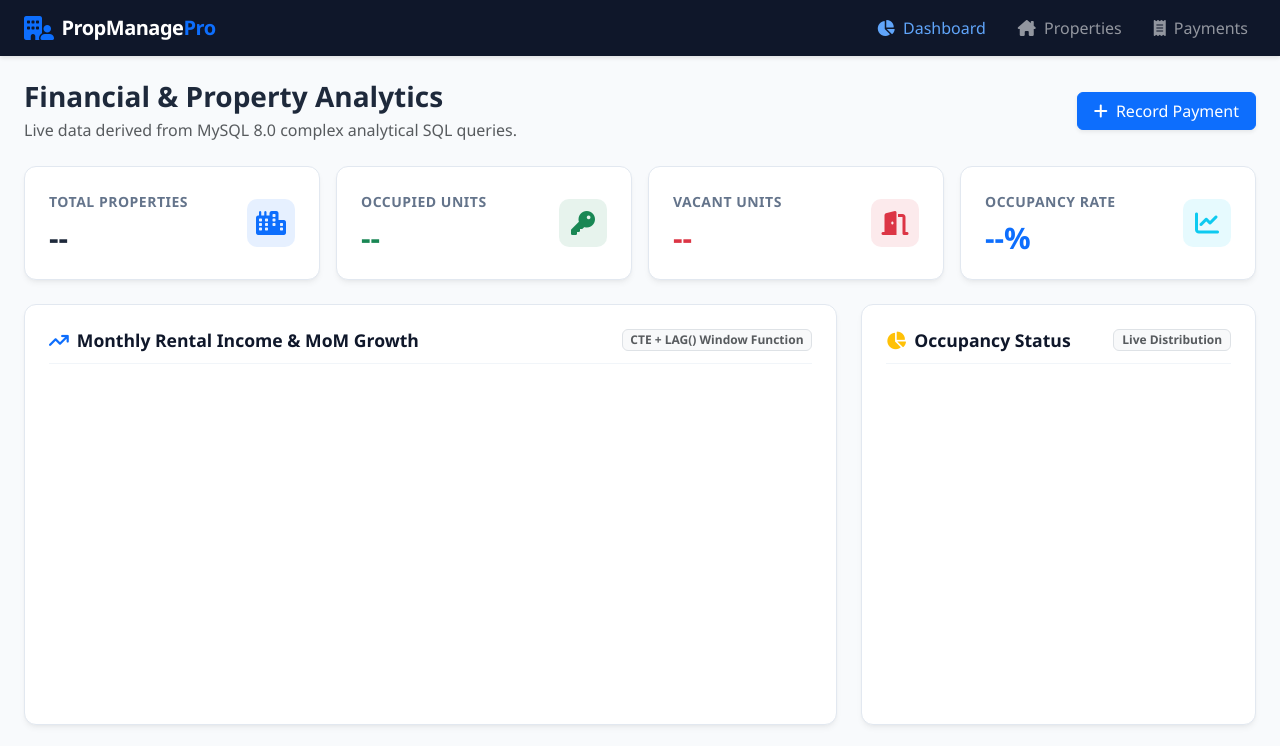
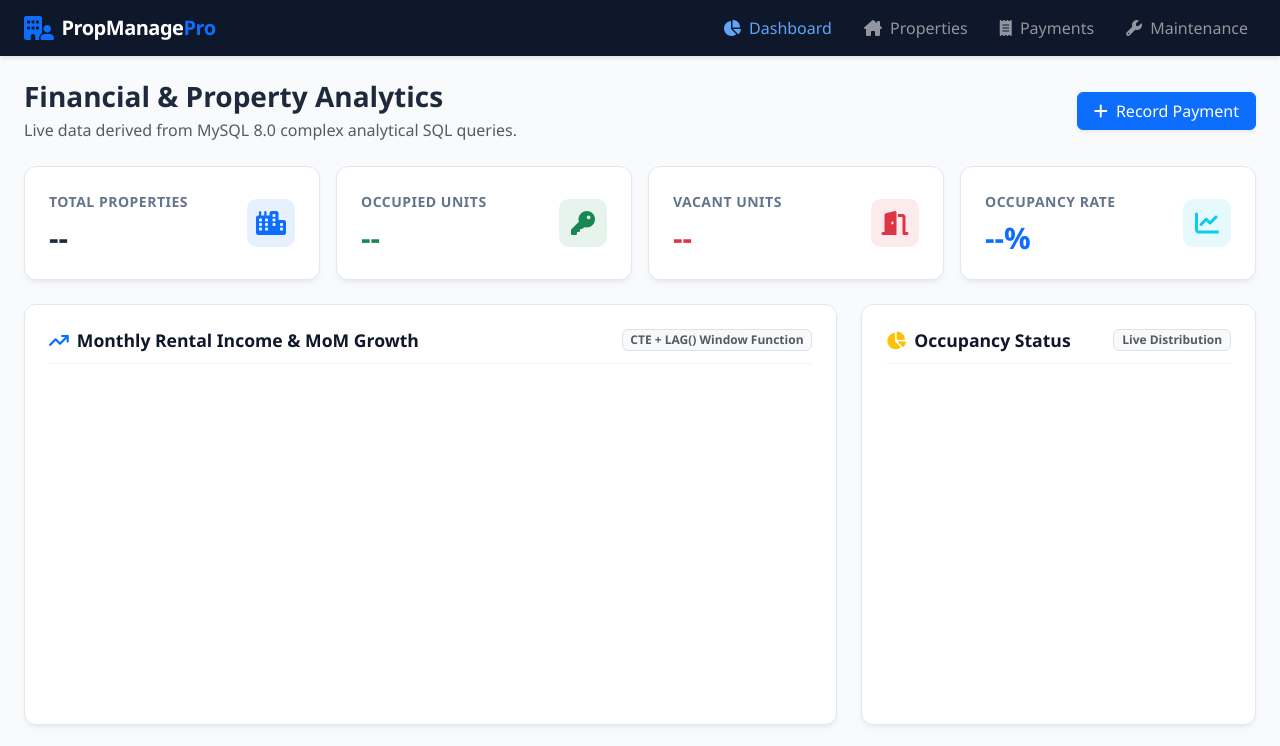
Before and after one commit to kripagayakwad7-jpg/Real_Estate_and_Property_Management_System, a plain HTML site: page backend/src/main/resources/static/index.html in a window 1280 px wide. Shown: the top 746 px of the page. Drawn offline with nearby package versions, Linux system fonts and the light colour scheme.

Commit message:
Synchronize navigation links across all frontend pages

```diff
--- a/backend/src/main/resources/static/index.html
+++ b/backend/src/main/resources/static/index.html
@@ -33,6 +33,9 @@
                     </li>
                     <li class="nav-item">
                         <a class="nav-link" href="payments.html"><i class="fa-solid fa-receipt me-1"></i> Payments</a>
+                    </li>
+                    <li class="nav-item">
+                        <a class="nav-link" href="maintenance.html"><i class="fa-solid fa-wrench me-1"></i> Maintenance</a>
                     </li>
                 </ul>
             </div>
```
Also changed, not shown: backend/src/main/resources/static/payments.html (+3 -0 lines), backend/src/main/resources/static/properties.html (+3 -0 lines), frontend/index.html (+3 -0 lines), frontend/payments.html (+3 -0 lines), frontend/properties.html (+3 -0 lines).
